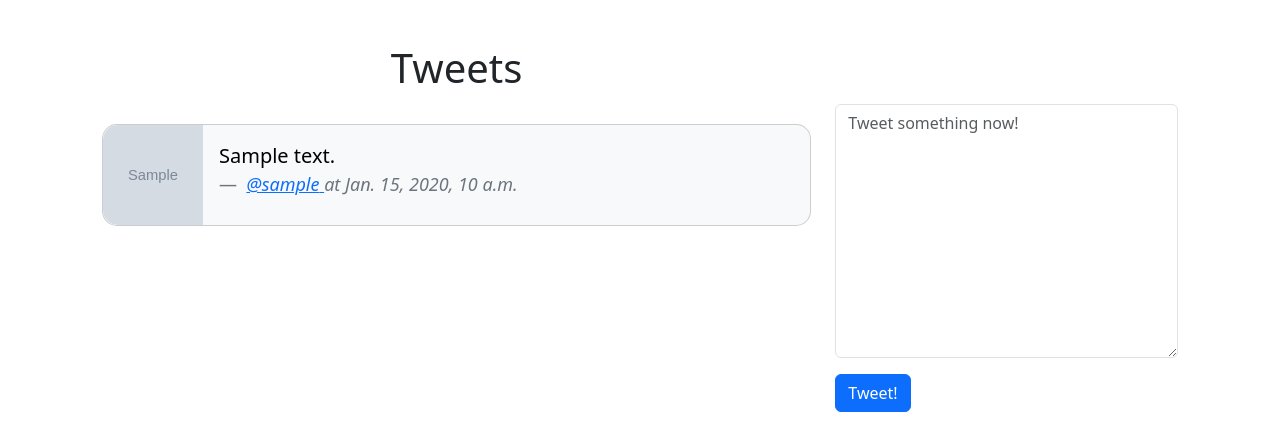
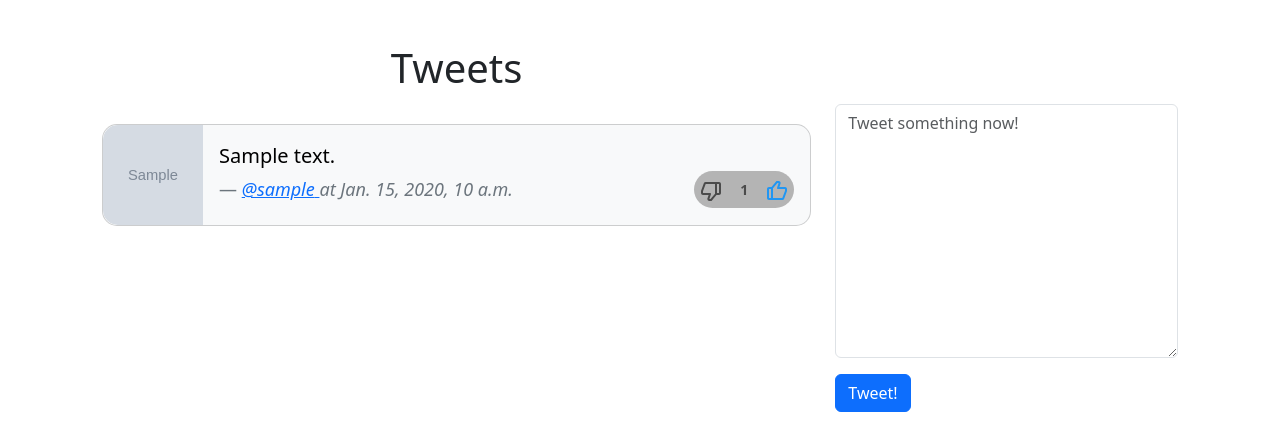
Before and after one commit to JayGaba/social-media-django, a Django app: page / in a window 1280 px wide. Shown: the part 56-504 px from the top of the page. Run offline with Django 5.2, Linux system fonts and the light colour scheme; a user stored in the database is signed in; tables that the repository leaves empty hold one stand-in row (values such as "Sample post"); grey boxes marked "Sample" are stand-in pictures.

Commit message:
basic like functionality

```diff
--- a/twitter/forms.py
+++ b/twitter/forms.py
@@ -9,7 +9,7 @@ class TweetForm(forms.ModelForm):
 
     class Meta:
         model=Tweet
-        exclude = ("user",)
+        exclude = ("user","likes",)
 
 class SignUpForm(UserCreationForm):
     email = forms.EmailField(label="", widget=forms.TextInput(attrs={'class':'form-control', 'placeholder':'Email Address'}))
--- a/twitter/models.py
+++ b/twitter/models.py
@@ -7,6 +7,10 @@ class Tweet(models.Model):
     user = models.ForeignKey(User, related_name="tweets", on_delete=models.DO_NOTHING)
     body = models.CharField(max_length=200)
     created_at = models.DateTimeField(auto_now_add=True)
+    likes = models.ManyToManyField(User, related_name="tweet_like", blank=True)
+
+    def number_of_likes(self):
+        return self.likes.count()
 
     def __str__(self):
         return(
--- /dev/null
+++ b/twitter/templates/components/like_dislike_widget.html
@@ -0,0 +1,115 @@
+<div class="like-dislike-container">
+    <label for="dislike-{{ tweet.id }}">
+      <input
+        type="radio"
+        name="evaluation-{{ tweet.id }}"
+        id="dislike-{{ tweet.id }}"
+      />
+      <svg class="icon dislike" xmlns="http://www.w3.org/2000/svg" width="24" height="24" viewBox="0 0 24 24">
+        <path d="M20 3H6.693A2.01 2.01 0 0 0 4.82 4.298l-2.757 7.351A1 1 0 0 0 2 12v2c0 1.103.897 2 2 2h5.612L8.49 19.367a2.004 2.004 0 0 0 .274 1.802c.376.52.982.831 1.624.831H12c.297 0 .578-.132.769-.36l4.7-5.64H20c1.103 0 2-.897 2-2V5c0-1.103-.897-2-2-2zm-8.469 17h-1.145l1.562-4.684A1 1 0 0 0 11 14H4v-1.819L6.693 5H16v9.638L11.531 20zM18 14V5h2l.001 9H18z"></path>
+      </svg>
+    </label>
+
+    <div class="count">
+      <span>{{ tweet.number_of_likes }}</span>
+    </div>
+
+    <label for="like-{{ tweet.id }}">
+        <a href="{% url 'tweet_like' tweet.id %}">
+
+      <input
+        type="radio"
+        name="evaluation-{{ tweet.id }}"
+        id="like-{{ tweet.id }}"
+        {% if request.user in tweet.likes.all %}checked{% endif %}
+      />
+      <svg class="icon like" xmlns="http://www.w3.org/2000/svg" width="24" height="24" viewBox="0 0 24 24">
+        <path d="M20 8h-5.612l1.123-3.367c.202-.608.1-1.282-.275-1.802S14.253 2 13.612 2H12c-.297 0-.578.132-.769.36L6.531 8H4c-1.103 0-2 .897-2 2v9c0 1.103.897 2 2 2h13.307a2.01 2.01 0 0 0 1.873-1.298l2.757-7.351A1 1 0 0 0 22 12v-2c0-1.103-.897-2-2-2zM4 10h2v9H4v-9zm16 1.819L17.307 19H8V9.362L12.468 4h1.146l-1.562 4.683A.998.998 0 0 0 13 10h7v1.819z"></path>
+      </svg></a>
+    </label>
+</div>
+
+
+<style>
+  .like-dislike-container {
+  --col-gray: #b4b4b4;
+  --col-white: #4b4b4b;
+  --col-like: #2196f3;
+  --col-dislike: #ff3232;
+  --transition: 350ms;
+  background-color: var(--col-gray);
+  width: 100px;
+  border-radius: 50px;
+  display: flex;
+  justify-content: space-between;
+  align-items: center;
+  padding: 5px;
+  user-select: none;
+}
+
+.like-dislike-container .count {
+  flex: 1;
+  text-align: center;
+  color: var(--col-white);
+  font-size: 12px; /* Reduced font size */
+  font-weight: bold;
+}
+
+
+  .like-dislike-container label input {
+    display: none;
+  }
+
+  .like-dislike-container .icon {
+    cursor: pointer;
+    fill: var(--col-white);
+    width: 24px;
+    height: 24px;
+  }
+
+  .like-dislike-container .count {
+    flex: 1;
+    text-align: center;
+    color: var(--col-white);
+    font-size: 14px;
+    font-weight: bold;
+  }
+
+  .like-dislike-container:has(#like-{{ tweet.id }}:checked) .icon.like {
+    fill: var(--col-like);
+  }
+
+  .like-dislike-container:has(#dislike-{{ tweet.id }}:checked) .icon.dislike {
+    fill: var(--col-dislike);
+  }
+
+  @keyframes evaluation-animation {
+    0%, 100% {
+      transform: scale(1) rotate(0deg);
+    }
+    50% {
+      transform: scale(1.1) rotate(-10deg);
+    }
+  }
+
+  .like-dislike-container label:has(input:checked) .icon {
+    animation: evaluation-animation 0.5s ease;
+  }
+  .like-dislike-container .icon.active {
+    animation: evaluation-animation 0.5s ease;
+}
+</style>
+<script>
+    document.querySelectorAll('.like-dislike-container label a').forEach(link => {
+    link.addEventListener('click', function (event) {
+        event.preventDefault();
+
+        const svg = this.querySelector('svg.icon.like');
+        svg.classList.add('active');
+
+        setTimeout(() => {
+            window.location.href = this.href;
+        }, 300);
+    });
+});
+</script>
--- a/twitter/templates/home.html
+++ b/twitter/templates/home.html
@@ -27,15 +27,21 @@
                             <div class="card-body" style="display: flex; flex-direction: column; justify-content: center;">
                                 <blockquote class="blockquote mb-0">
                                     <p>{{ tweet.body }}</p>
-                                    <footer class="blockquote-footer" style="font-size: 0.9em;">
-                                        <a href="{% url 'profile' tweet.user.id %}">
-                                            <i>@{{ tweet.user.username|lower }}</i>
-                                        </a>
-                                        <i> at {{ tweet.created_at }}</i>
+                                    <footer class="blockquote-footer" style="font-size: 0.9em; display: flex; justify-content: space-between; align-items: center;">
+                                        <div>
+                                            <a href="{% url 'profile' tweet.user.id %}">
+                                                <i>@{{ tweet.user.username|lower }}</i>
+                                            </a>
+                                            <i> at {{ tweet.created_at }}</i>
+                                        </div>
+                                        <div style="margin-left: auto;">
+                                            {% include 'components/like_dislike_widget.html' %}
+                                        </div>
                                     </footer>
                                 </blockquote>
                             </div>
                         </div>
+
                     </div>
                 </div>
                 {% endfor %}
--- a/twitter/urls.py
+++ b/twitter/urls.py
@@ -9,4 +9,5 @@ urlpatterns = [
     path('logout/', views.logout_user, name="logout"),
     path('register/', views.register_user, name="register"),
     path('update_user/', views.update_user, name="update_user"),
+    path('tweet_like/<int:pk>', views.tweet_like, name="tweet_like"),
 ]
--- a/twitter/views.py
+++ b/twitter/views.py
@@ -107,3 +107,14 @@ def update_user(request):
         return render(request, "update_user.html", {"form": form, "profile_pic_form": profile_pic_form})
     else:
         return handle_unauthenticated_request(request)
+
+def tweet_like(request, pk):
+    if request.user.is_authenticated:
+        tweet = get_object_or_404(Tweet, id=pk)
+        if tweet.likes.filter(id=request.user.id):
+            tweet.likes.remove(request.user)
+        else:
+            tweet.likes.add(request.user)
+        return redirect('home')
+    else:
+        return handle_unauthenticated_request(request)
```
Also changed, not shown: twitter/migrations/0005_tweet_likes.py (added).
